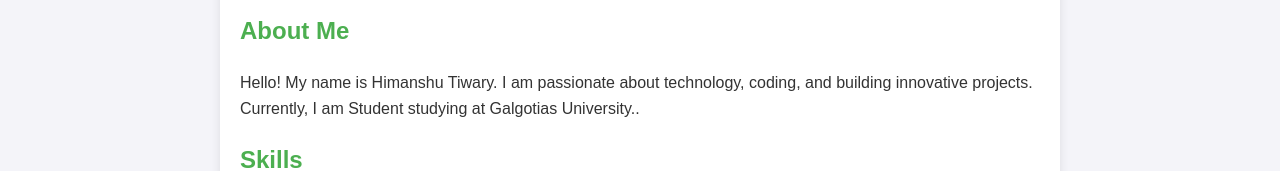
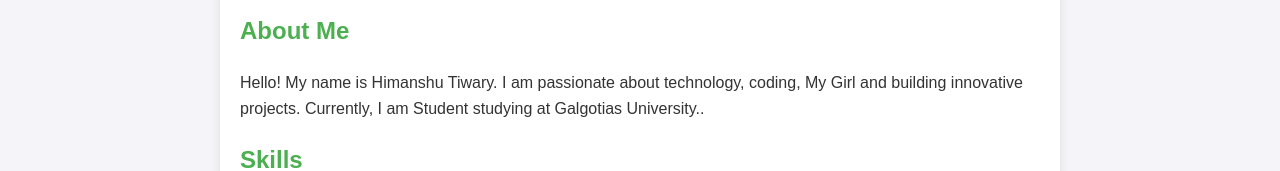
Before and after one commit to HimanshuTiwaryGu7/HimanshuTiwaryGu7.github.io, a plain HTML site: page index.html in a window 1280 px wide. Shown: the part 182-353 px from the top of the page. Drawn offline with Linux system fonts and the light colour scheme.

Commit message:
Update index.html

```diff
--- a/index.html
+++ b/index.html
@@ -50,7 +50,7 @@
 
     <section>
         <h2>About Me</h2>
-        <p>Hello! My name is Himanshu Tiwary. I am passionate about technology, coding, and building innovative projects. Currently, I am Student studying at Galgotias University..</p>
+        <p>Hello! My name is Himanshu Tiwary. I am passionate about technology, coding, My Girl and building innovative projects. Currently, I am Student studying at Galgotias University..</p>
 
         <h2>Skills</h2>
         <ul>
```
